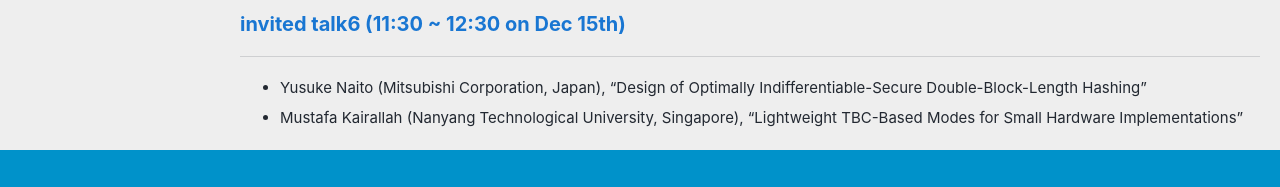
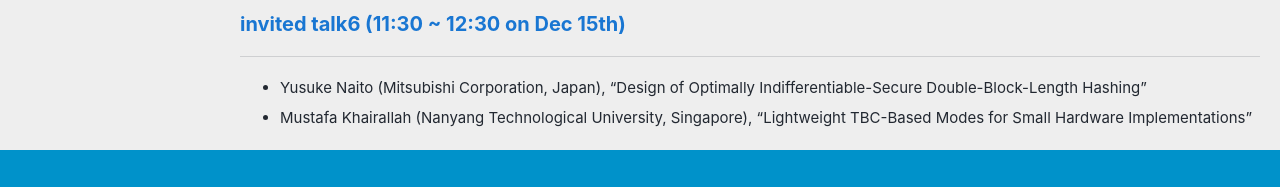
Before and after one commit to askworkshop/ask2019, a Jekyll site: the page built from invited.md, in a window 1280 px wide and 900 px high, scrolled down 418 px. Shown: the part 710-897 px from the top of the window. Built offline with Jekyll 4.4.1, drawn with Linux system fonts in a browser that asks for light colours; cached includes are drawn as plain includes; nearby versions of some CDN libraries; our own code applies the rules of GitHub Pages for plain Markdown files.

Commit message:
fix typo

```diff
--- a/invited.md
+++ b/invited.md
@@ -57,5 +57,5 @@ sidebar:
 ---
 - Yusuke Naito (Mitsubishi Corporation, Japan),
   "Design of Optimally Indifferentiable-Secure Double-Block-Length Hashing"
-- Mustafa Kairallah (Nanyang Technological University, Singapore),
+- Mustafa Khairallah (Nanyang Technological University, Singapore),
   "Lightweight TBC-Based Modes for Small Hardware Implementations"
```
